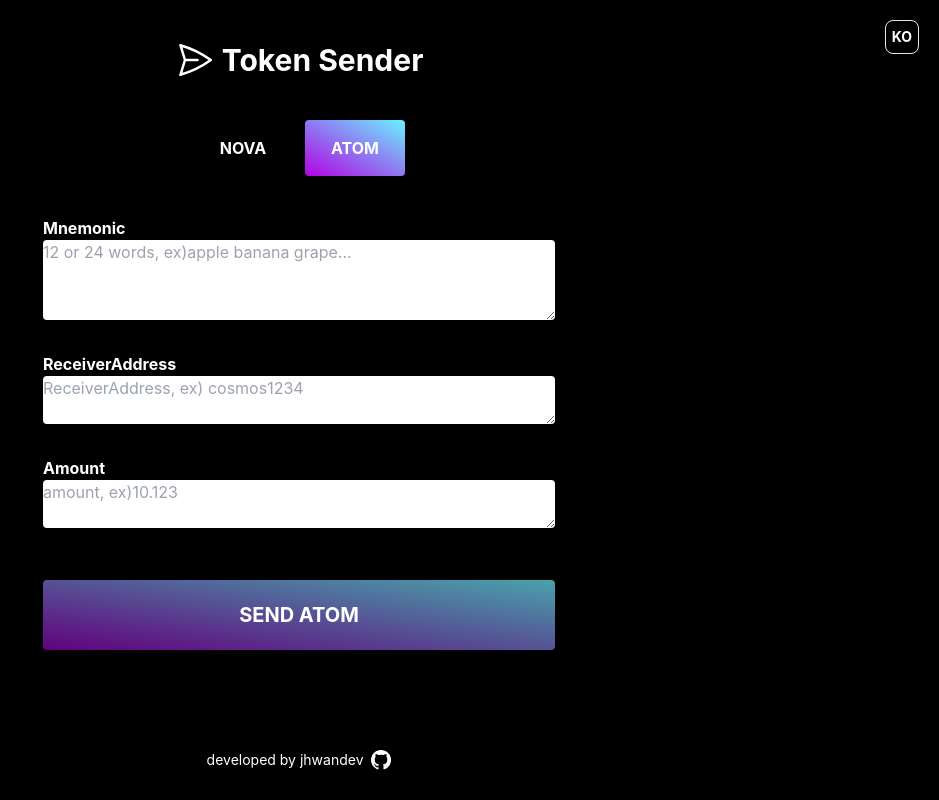
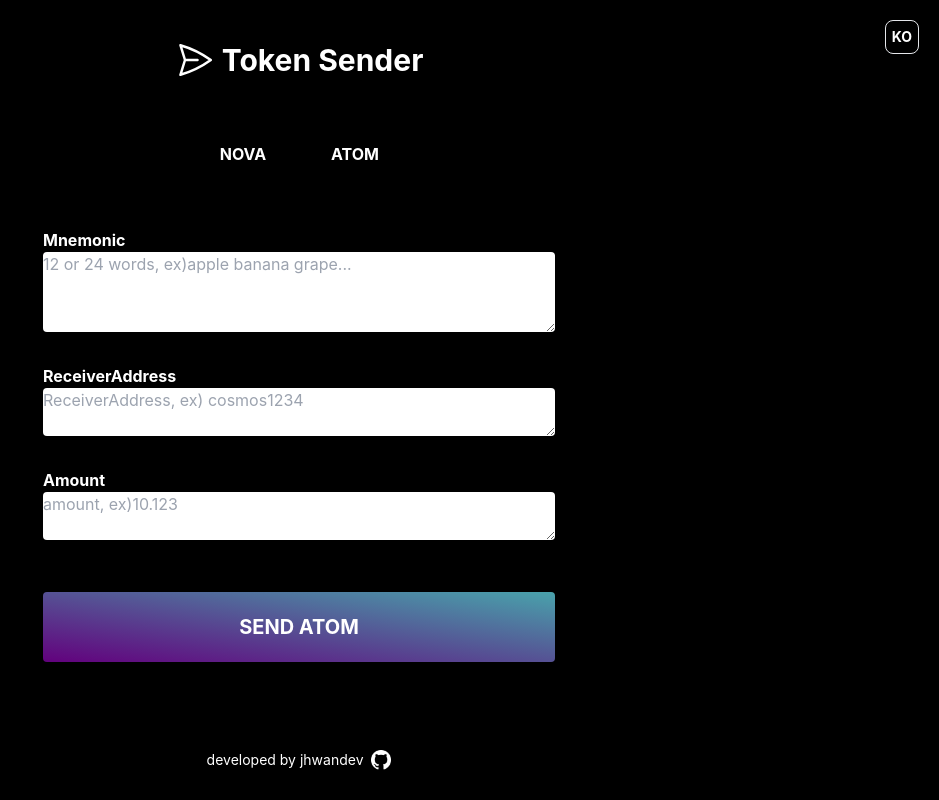
Before and after one commit to jhwandev/send-token-cosmjs, a React (Create React App) app: page /token/atom in a window 1280 px wide. Shown: the whole page, without its empty margins (341-1280 px from the left). Built offline with nearby package versions, Linux system fonts and the light colour scheme.

Commit message:
코드리팩토링 : 상단 네트워크 선택 버튼 분리하기

```diff
--- /dev/null
+++ b/src/components/NavButtons.tsx
@@ -0,0 +1,52 @@
+import React, { useState } from "react";
+import { TICKER } from "utils/const";
+import { useLocation, useNavigate } from "react-router-dom";
+
+function NavButtons({ networks }: { networks: string[] }) {
+  const location = useLocation();
+  const navigate = useNavigate();
+  // 현재 시점 네트워크 조회 - TODO : 사용해도 되는 방법인지 확인필요
+  const nowNetwork = location.pathname.split("/")[2];
+  const [networkBtnActive, setNetworkBtnActive] = useState<string | "">(
+    TICKER[nowNetwork]
+  );
+
+  /**
+   * 버튼 클릭시 네트워크 변경
+   * @param token
+   */
+  const onClickNetworkButton = (token: string) => {
+    // TODO : inputData 존재할 경우 경고창 띄우기
+    navigate("/token/" + token);
+    setNetworkBtnActive(token);
+  };
+
+  return (
+    <>
+      <div className="flex justify-center">
+        {networks.map((networkName, index) => {
+          return (
+            <>
+              <button
+                key={index}
+                onClick={() => {
+                  onClickNetworkButton(networkName);
+                }}
+                className={
+                  "m-1.5 min-w-[100px] text-center hover:bg-blue-500 active:bg-blue-300 focus:outline-none focus:ring focus:ring-blue-300 py-4 text-white rounded font-bold " +
+                  (networkName === networkBtnActive
+                    ? "bg-blue-500 rounded"
+                    : "")
+                }
+              >
+                {networkName.toUpperCase()}
+              </button>
+            </>
+          );
+        })}
+      </div>
+    </>
+  );
+}
+
+export default NavButtons;
--- a/src/pages/tokenSender.tsx
+++ b/src/pages/tokenSender.tsx
@@ -12,6 +12,7 @@ import {
 import { TICKER } from "utils/const";
 import { useTranslation } from "react-i18next";
 import { useNavigate } from "react-router-dom";
+import NavButtons from "components/NavButtons";
 interface SystemError {
   code: string;
   message: string;
@@ -246,11 +247,16 @@ function TokenSender({ network }: { network: string }) {
       return false;
     }
   };
+  //상단바에 사용할 네트워크 목록
+  const networks = ["nova", "atom"];
 
   return (
     <div>
       <div className="flex w-[100%] min-h-[75vh] text-1xl text-white flex-col items-center">
-        <div className="flex justify-center">
+        <NavButtons networks={networks} />
+        {/* 코드 리팩토링 */}
+        {/* <div className="flex justify-center">
+
           <button
             onClick={() => {
               onClickNetworkButton("nova");
@@ -278,7 +284,7 @@ function TokenSender({ network }: { network: string }) {
           >
             ATOM
           </button>
-        </div>
+        </div> */}
 
         <span className="flex mt-10 w-[90%] max-w-lg font-bold">
           {t(`title.mnemonic`)}
```
